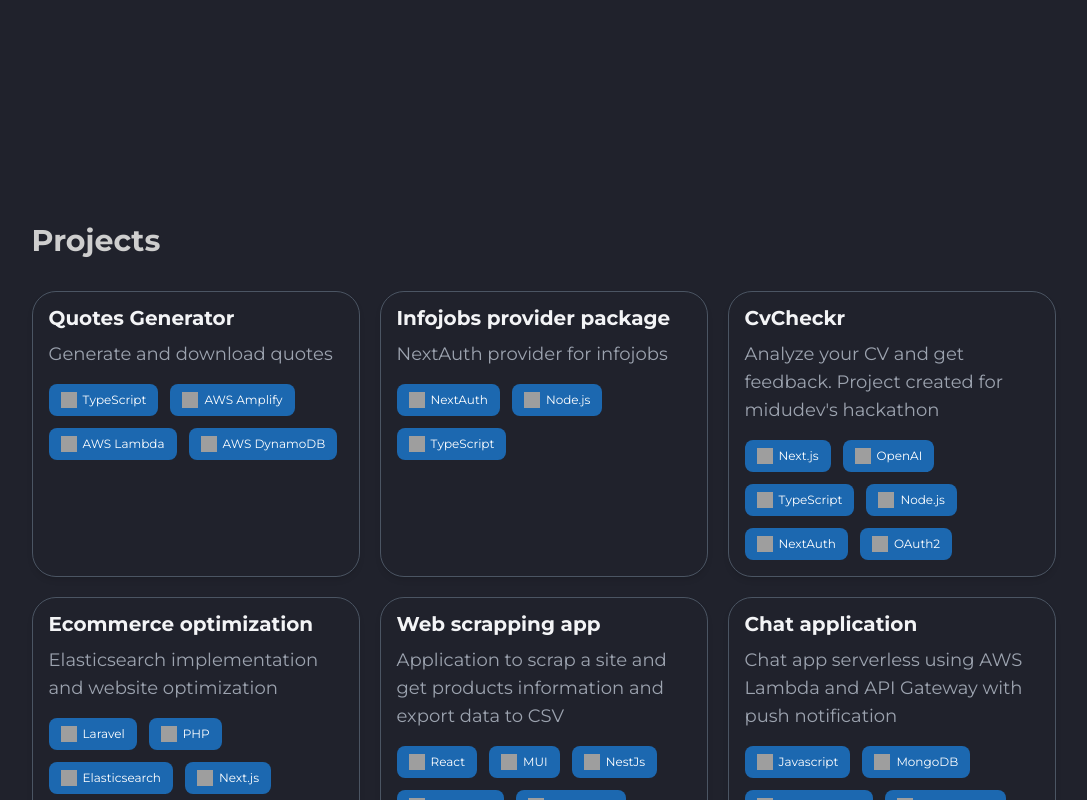
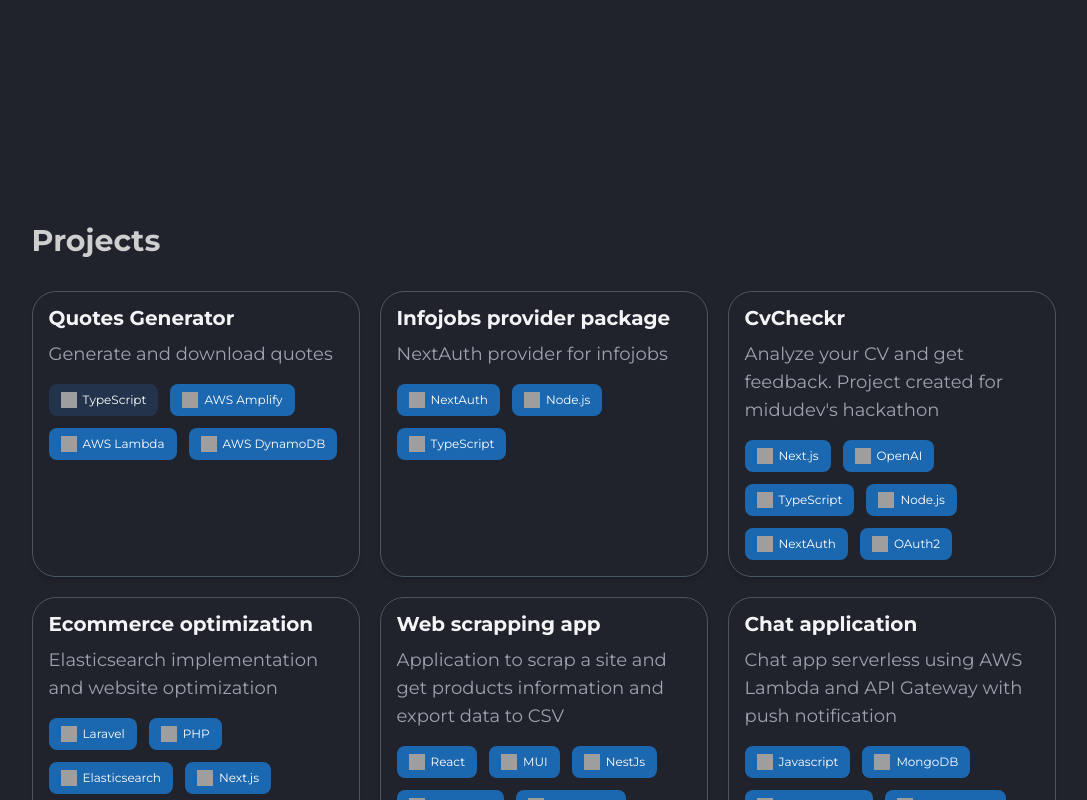
Before and after one commit to adriancosme/portfolio, a Next.js app: page / in a window 1280 px wide. In both pictures the pointer is over the element 192 px from the left and 1313 px from the top of the page. Shown: the part 913-1713 px from the top of the page, without its empty margins (89-1176 px from the left). Built offline with nearby package versions, Linux system fonts and the light colour scheme; grey boxes are pictures that could not be loaded.

Commit message:
feat: add chip color on hover

```diff
--- a/src/styles/globals.css
+++ b/src/styles/globals.css
@@ -50,3 +50,7 @@
   white-space: nowrap;
   width: 1px;
 }
+
+.chip:hover {
+  background-color: var(--chip-hover-color);
+}
```
